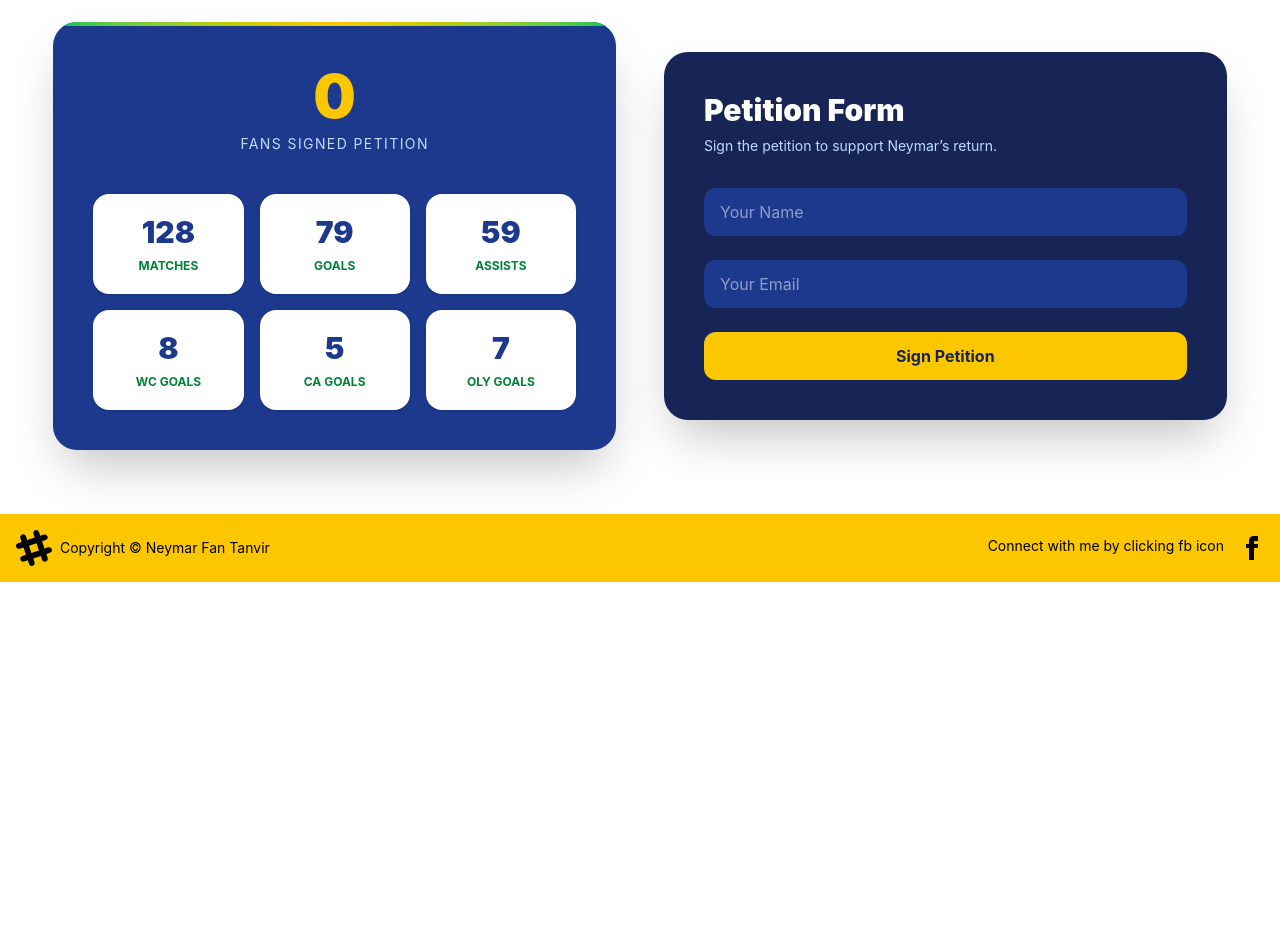
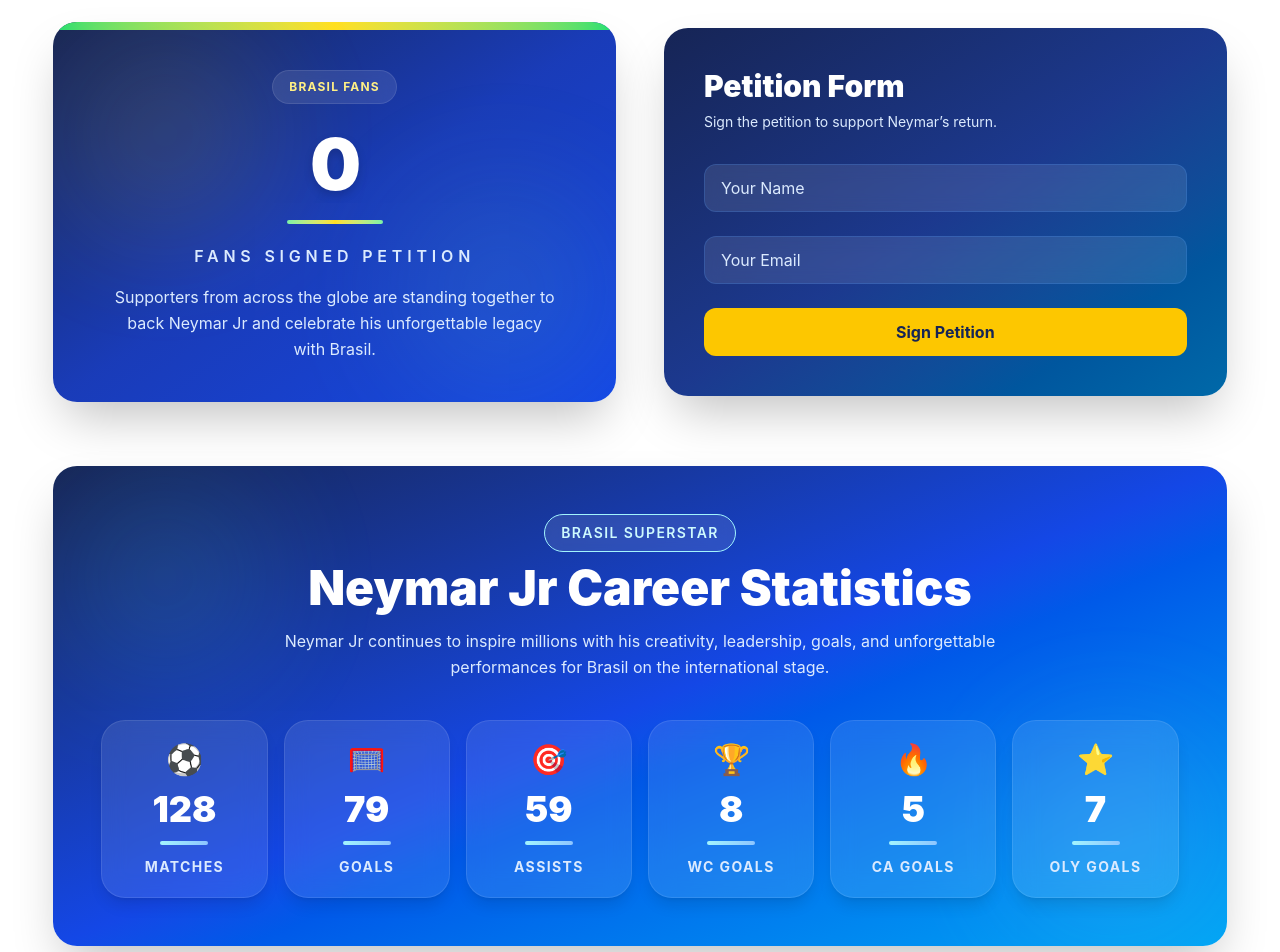
Before and after one commit to Taanveer22/bring-back-neymar, a React (Vite) app: page / in a window 1280 px wide. Shown: the part 560-1512 px from the top of the page. Before the commit the page ends 1142 px from the top, so only its background shows below. Built offline with nearby package versions, Linux system fonts and the light colour scheme; no server answers.

Commit message:
alhamdulliah separate fans counter and neymar jr stat component

```diff
--- a/src/components/Banner.jsx
+++ b/src/components/Banner.jsx
@@ -7,7 +7,7 @@
         {/* Text Section */}
         <div className="lg:col-span-7 flex flex-col justify-center">
           <h1 className="max-w-2xl mb-4 text-4xl font-extrabold tracking-tight leading-none md:text-5xl xl:text-6xl text-yellow-400">
-            ✦ Brasil Wants Neymar
+            ✦ Fans Want Neymar
           </h1>
 
           <p className="max-w-2xl mb-6 font-light text-white md:text-lg lg:text-xl text-justify">
--- /dev/null
+++ b/src/components/FansCounter.jsx
@@ -0,0 +1,47 @@
+const FansCounter = ({ petitionCount }) => {
+  return (
+    <section className="w-full max-w-xl">
+      <div className="relative overflow-hidden rounded-3xl bg-linear-to-br from-blue-950 via-blue-800 to-blue-700 shadow-2xl">
+        {/* Background Glow */}
+        <div className="absolute top-0 left-0 h-56 w-56 rounded-full bg-yellow-300 opacity-10 blur-3xl"></div>
+
+        <div className="absolute right-0 bottom-0 h-56 w-56 rounded-full bg-green-300 opacity-10 blur-3xl"></div>
+
+        {/* Brazil Inspired Top Border */}
+        <div className="h-2 bg-linear-to-r from-green-400 via-yellow-300 to-green-400"></div>
+
+        <div className="relative z-10 p-8 sm:p-10">
+          {/* Badge */}
+          <div className="mb-6 flex justify-center">
+            <span className="rounded-full border border-white/10 bg-white/10 px-4 py-2 text-xs font-bold tracking-widest text-yellow-200 uppercase backdrop-blur">
+              Brasil Fans
+            </span>
+          </div>
+
+          {/* Counter */}
+          <div className="text-center">
+            <h1 className="text-5xl font-black tracking-tight text-white drop-shadow-lg transition duration-300 hover:scale-105 sm:text-6xl lg:text-7xl">
+              {Number(petitionCount || 0).toLocaleString()}
+            </h1>
+
+            {/* Decorative Divider */}
+            <div className="mx-auto my-5 h-1 w-24 rounded-full bg-linear-to-r from-green-300 via-yellow-300 to-green-300"></div>
+
+            {/* Subtitle */}
+            <p className="text-sm font-semibold tracking-[0.3em] text-blue-100 uppercase sm:text-base">
+              Fans Signed Petition
+            </p>
+
+            {/* Description */}
+            <p className="mx-auto mt-4 max-w-md text-sm leading-relaxed text-blue-100 sm:text-base">
+              Supporters from across the globe are standing together to back Neymar Jr and celebrate
+              his unforgettable legacy with Brasil.
+            </p>
+          </div>
+        </div>
+      </div>
+    </section>
+  );
+};
+
+export default FansCounter;
--- a/src/components/Petition.jsx
+++ b/src/components/PetitionForm.jsx
@@ -4,7 +4,7 @@
 
 const BASE_URL = 'https://bring-back-neymar-2.vercel.app';
 
-const Petition = ({ onSuccess }) => {
+const PetitionForm = ({ onSuccess }) => {
   // Store form input values
   const [formData, setFormData] = useState({
     name: '',
@@ -76,11 +76,11 @@
 
   return (
     <section className="w-full max-w-xl">
-      <div className="rounded-3xl bg-blue-950 p-8 shadow-2xl sm:p-10">
+      <div className="rounded-3xl bg-linear-to-br from-blue-950 via-blue-900 to-sky-700 p-8 shadow-2xl sm:p-10">
         <div className="mb-8">
           <h1 className="text-3xl font-black text-white">Petition Form</h1>
 
-          <p className="mt-2 text-sm text-blue-200">
+          <p className="mt-2 text-sm text-blue-100">
             Sign the petition to support Neymar’s return.
           </p>
         </div>
@@ -94,7 +94,7 @@
             value={formData.name}
             onChange={handleChange}
             placeholder="Your Name"
-            className="h-12 w-full rounded-xl bg-blue-900 px-4 text-white outline-none focus:ring-2 focus:ring-yellow-400"
+            className="h-12 w-full rounded-xl border border-blue-400/20 bg-white/10 px-4 text-white placeholder:text-blue-100 outline-none backdrop-blur-sm focus:ring-2 focus:ring-yellow-400"
           />
 
           {/* Required email input */}
@@ -105,7 +105,7 @@
             value={formData.email}
             onChange={handleChange}
             placeholder="Your Email"
-            className="h-12 w-full rounded-xl bg-blue-900 px-4 text-white outline-none focus:ring-2 focus:ring-yellow-400"
+            className="h-12 w-full rounded-xl border border-blue-400/20 bg-white/10 px-4 text-white placeholder:text-blue-100 outline-none backdrop-blur-sm focus:ring-2 focus:ring-yellow-400"
           />
 
           {/* Disable button while request is processing */}
@@ -124,4 +124,4 @@
   );
 };
 
-export default Petition;
+export default PetitionForm;
--- a/src/components/Stat.jsx
+++ /dev/null
@@ -1,52 +0,0 @@
-const Stat = ({ petitionCount }) => {
-  // Static Neymar statistics data
-  const stats = [
-    { id: 1, value: 128, label: 'Matches' },
-    { id: 2, value: 79, label: 'Goals' },
-    { id: 3, value: 59, label: 'Assists' },
-    { id: 4, value: 8, label: 'WC Goals' },
-    { id: 5, value: 5, label: 'CA Goals' },
-    { id: 6, value: 7, label: 'Oly Goals' },
-  ];
-
-  return (
-    <section className="w-full max-w-xl">
-      <div className="overflow-hidden rounded-3xl bg-blue-900 shadow-2xl">
-        {/* Decorative Brazil-style top stripe */}
-        <div className="h-1 bg-linear-to-r from-green-500 via-yellow-400 to-green-500" />
-
-        <div className="p-8 sm:p-10">
-          {/* Petition counter section */}
-          <div className="mb-10 text-center">
-            {/* Convert number to formatted string */}
-            {/* Example: 12000 => 12,000 */}
-            <h1 className="text-5xl font-black text-yellow-400 sm:text-6xl">
-              {Number(petitionCount || 0).toLocaleString()}
-            </h1>
-
-            <p className="mt-2 text-sm uppercase tracking-widest text-blue-200">
-              Fans Signed Petition
-            </p>
-          </div>
-
-          {/* Stats cards grid */}
-          <div className="grid grid-cols-2 gap-4 sm:grid-cols-3">
-            {/* Loop through stats array */}
-            {stats.map((stat) => (
-              // Each stat card needs unique key
-              <div key={stat.id} className="rounded-2xl bg-white p-5 text-center shadow">
-                {/* Stat value */}
-                <h2 className="text-3xl font-black text-blue-900">{stat.value}</h2>
-
-                {/* Stat label */}
-                <p className="mt-2 text-xs font-bold uppercase text-green-700">{stat.label}</p>
-              </div>
-            ))}
-          </div>
-        </div>
-      </div>
-    </section>
-  );
-};
-
-export default Stat;
--- /dev/null
+++ b/src/components/Statistics.jsx
@@ -0,0 +1,64 @@
+const Statistics = () => {
+  // Neymar Jr international statistics
+  const stats = [
+    { id: 1, value: 128, label: 'Matches', icon: '⚽' },
+    { id: 2, value: 79, label: 'Goals', icon: '🥅' },
+    { id: 3, value: 59, label: 'Assists', icon: '🎯' },
+    { id: 4, value: 8, label: 'WC Goals', icon: '🏆' },
+    { id: 5, value: 5, label: 'CA Goals', icon: '🔥' },
+    { id: 6, value: 7, label: 'Oly Goals', icon: '⭐' },
+  ];
+
+  return (
+    <section className="relative overflow-hidden rounded-3xl bg-linear-to-br from-blue-950 via-blue-700 to-sky-500 px-5 py-12 shadow-2xl sm:px-8 lg:px-12">
+      {/* Background Blur Effects */}
+      <div className="absolute top-0 left-0 h-56 w-56 rounded-full bg-cyan-300 opacity-10 blur-3xl"></div>
+
+      <div className="absolute right-0 bottom-0 h-56 w-56 rounded-full bg-blue-200 opacity-10 blur-3xl"></div>
+
+      {/* Header */}
+      <div className="relative z-10 mx-auto mb-10 max-w-3xl text-center">
+        <p className="mb-3 inline-flex items-center rounded-full border border-cyan-200 bg-white/10 px-4 py-2 text-sm font-semibold tracking-widest text-cyan-100 uppercase backdrop-blur">
+          Brasil Superstar
+        </p>
+
+        <h2 className="text-3xl font-black text-white sm:text-4xl lg:text-5xl">
+          Neymar Jr Career Statistics
+        </h2>
+
+        <p className="mt-4 text-sm leading-relaxed text-blue-100 sm:text-base">
+          Neymar Jr continues to inspire millions with his creativity, leadership, goals, and
+          unforgettable performances for Brasil on the international stage.
+        </p>
+      </div>
+
+      {/* Stats Grid */}
+      <div className="relative z-10 grid grid-cols-2 gap-4 sm:grid-cols-3 lg:grid-cols-6">
+        {stats.map((stat) => (
+          <div
+            key={stat.id}
+            className="group rounded-3xl border border-white/10 bg-white/10 p-5 text-center shadow-lg backdrop-blur-md transition duration-300 hover:-translate-y-2 hover:bg-white/20"
+          >
+            {/* Icon */}
+            <div className="mb-3 text-3xl transition duration-300 group-hover:scale-110">
+              {stat.icon}
+            </div>
+
+            {/* Stat Value */}
+            <h2 className="text-3xl font-black text-white sm:text-4xl">{stat.value}</h2>
+
+            {/* Divider */}
+            <div className="mx-auto my-3 h-1 w-12 rounded-full bg-linear-to-r from-cyan-200 to-blue-300"></div>
+
+            {/* Label */}
+            <p className="text-xs font-bold tracking-widest text-blue-100 uppercase sm:text-sm">
+              {stat.label}
+            </p>
+          </div>
+        ))}
+      </div>
+    </section>
+  );
+};
+
+export default Statistics;
--- a/src/pages/Home.jsx
+++ b/src/pages/Home.jsx
@@ -1,8 +1,9 @@
 import axios from 'axios';
 import { useEffect, useState } from 'react';
 import Banner from '../components/Banner';
-import Petition from '../components/Petition';
-import Stat from '../components/Stat';
+import FansCounter from '../components/FansCounter';
+import PetitionForm from '../components/PetitionForm';
+import Statistics from '../components/Statistics';
 
 // Backend server URL
 const BASE_URL = 'https://bring-back-neymar-2.vercel.app';
@@ -43,12 +44,16 @@
       </div>
 
       {/* Responsive layout for stats + petition form */}
-      <div className="flex flex-col items-center justify-between gap-12 lg:flex-row">
-        {/* Send petition count to Stat component */}
-        <Stat petitionCount={petitionCount} />
+      <div className="flex flex-col items-center justify-between gap-12 lg:flex-row mb-8 sm:mb-16">
+        {/* Send petition count to  component */}
+        <FansCounter petitionCount={petitionCount} />
 
         {/* Update count after successful petition */}
-        <Petition onSuccess={handleUpdateCount} />
+        <PetitionForm onSuccess={handleUpdateCount} />
+      </div>
+
+      <div className="">
+        <Statistics></Statistics>
       </div>
     </div>
   );
```
